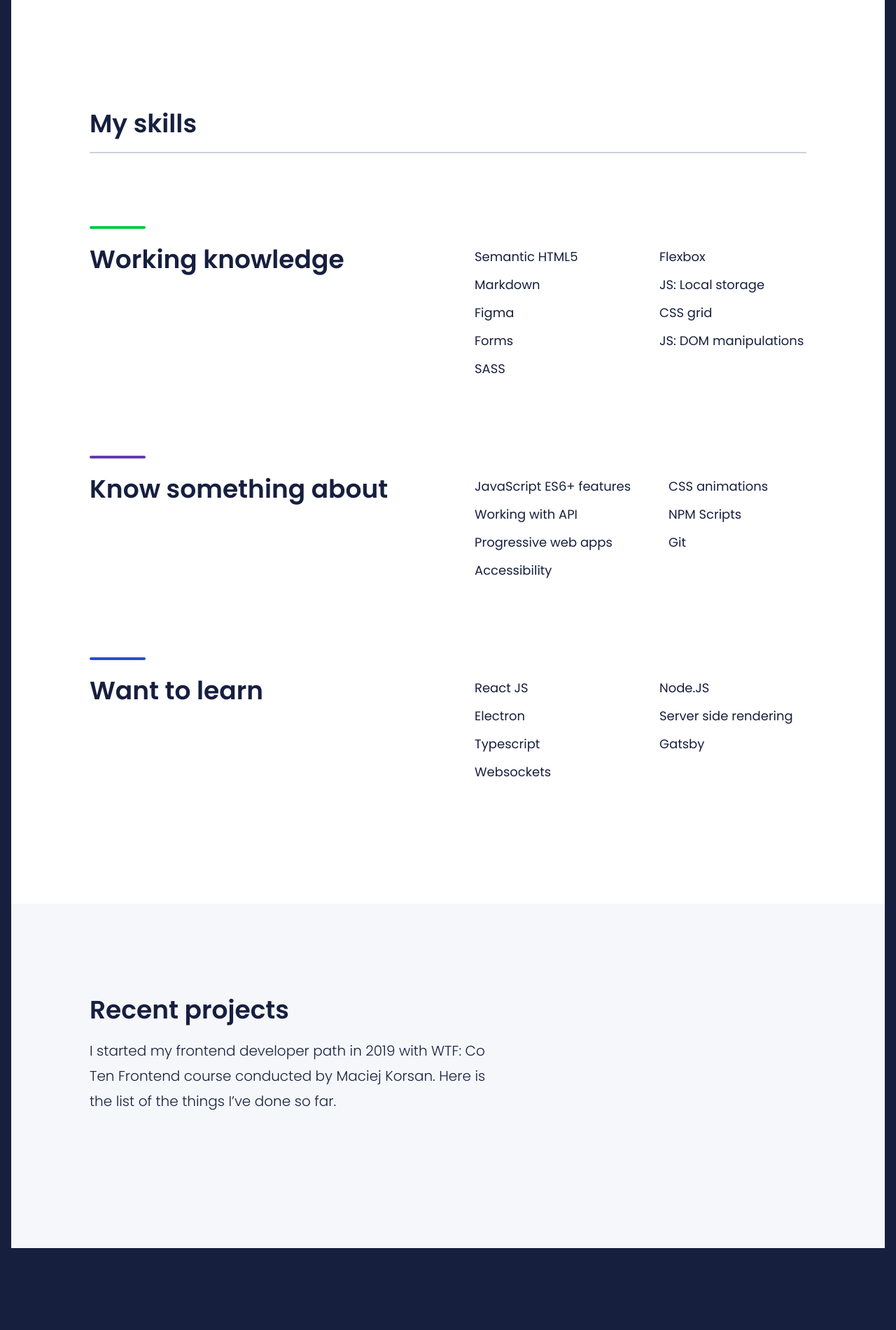
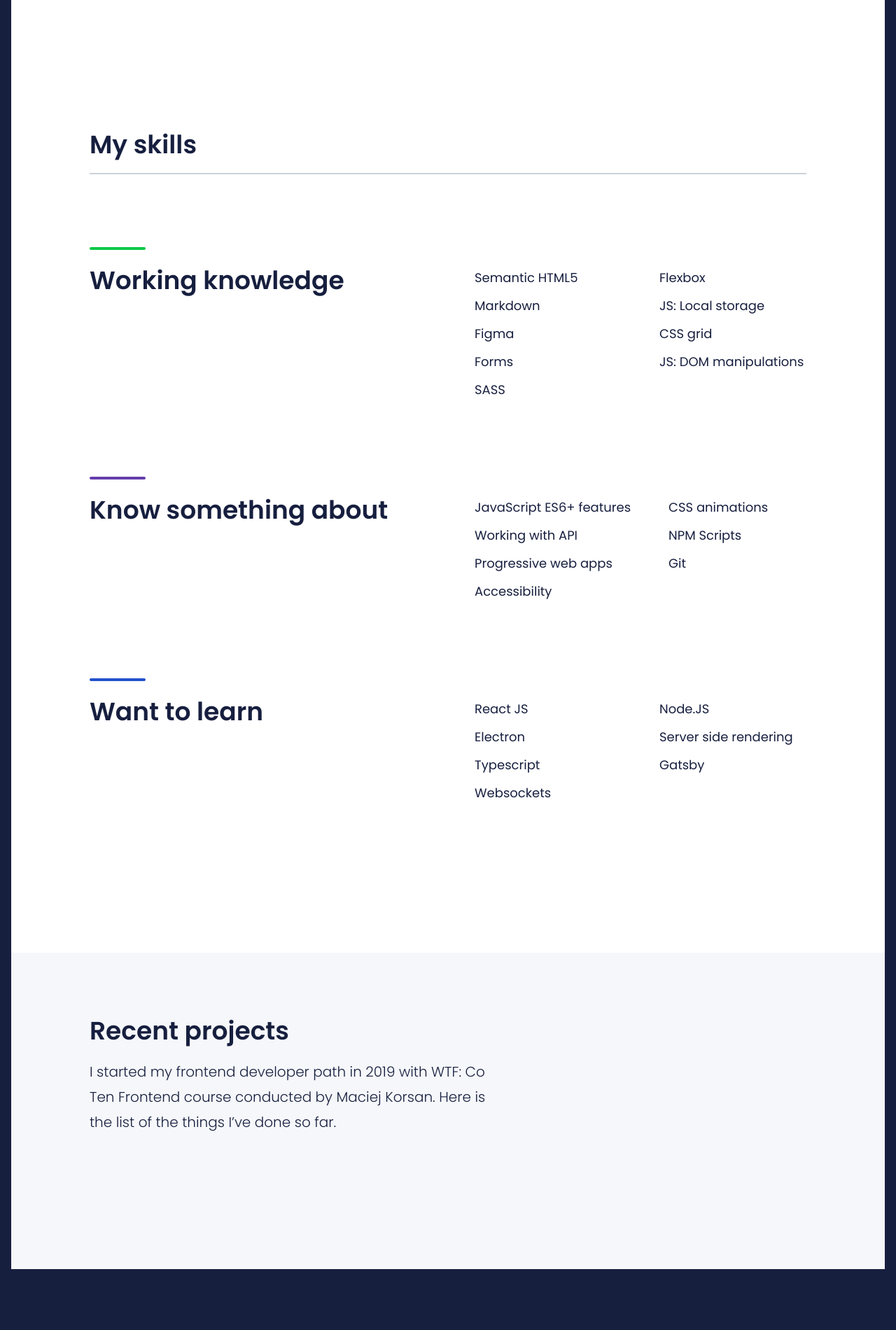
Before and after one commit to kamilbaczynski/kamilbaczynski, a website: page src/content/index.html in a window 1280 px wide. Shown: the part 720-2620 px from the top of the page at 70% size. Drawn offline with nearby package versions, Linux system fonts and the light colour scheme; files that its build step writes are made by us from their sources; no server answers; files whose address does not match are found by name.

Commit message:
Fix: Adjusting paddings and margins

```diff
--- a/src/scss/modules/about.scss
+++ b/src/scss/modules/about.scss
@@ -17,7 +17,7 @@
 }
 
 .about {
-	margin: 112px 0 200px 112px;
+	margin: 112px 0 180px 112px;
 	@media (max-width: 787px) {
 		margin: 64px 16px 120px 16px;
 	}
--- a/src/scss/modules/project.scss
+++ b/src/scss/modules/project.scss
@@ -1,6 +1,6 @@
 .projects {
 	background-color: #F5F7FA;
-	padding: 128px 112px 128px 112px;
+	padding: 88px 112px 128px 112px;
 	@media (max-width: 787px) {
 		padding: 80px 16px 80px 16px;
 	}
--- a/src/scss/modules/skills.scss
+++ b/src/scss/modules/skills.scss
@@ -1,5 +1,6 @@
 .skills {
-	margin: 0 112px 168px 112px;
+	margin: 0 112px 208px 112px;
+	padding-top: 20px;
 	@media (max-width: 787px) {
 		margin: 0 12px 80px 12px;
 	}
```
